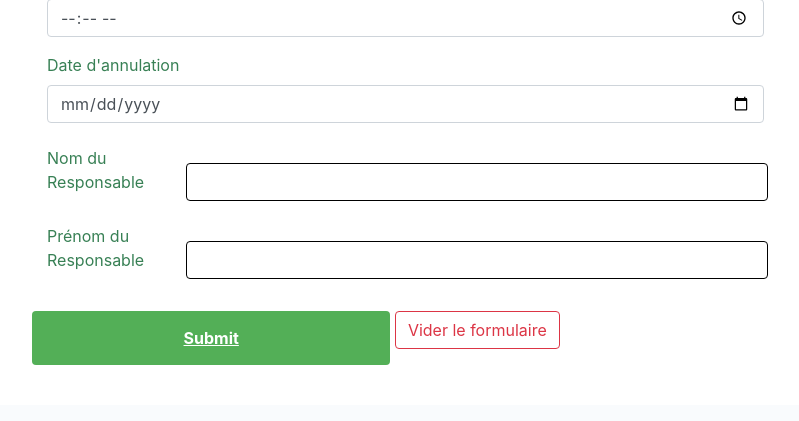
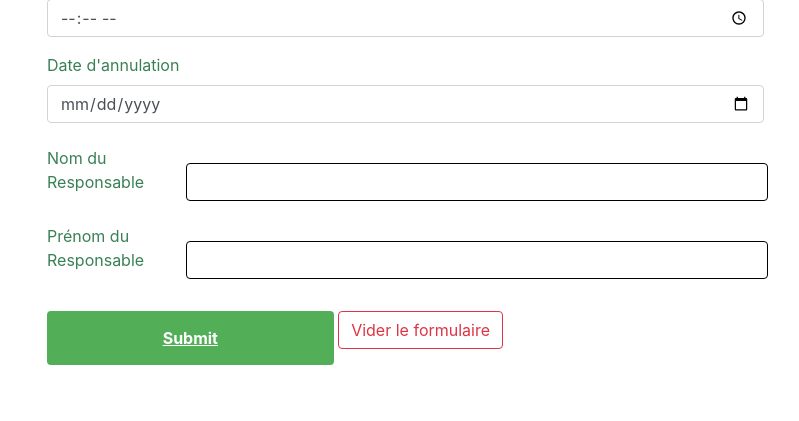
Before and after one commit to Dwarter-dev/Projet_VVA, a PHP site: page /index.php?page=creeActivite in a window 1280 px wide. Shown: the part 717-1138 px from the top of the page, without its empty margins (160-959 px from the left). Before the commit the page ends 1082 px from the top, so only its background shows below. Run offline with PHP 8.4, Linux system fonts and the light colour scheme; the visitor is signed in with stand-in values (Sample User, id 1); some libraries are stand-ins or nearby versions.

Commit message:
Replacement des boutons

```diff
--- a/vue/activite/creeActivite.php
+++ b/vue/activite/creeActivite.php
@@ -72,6 +72,8 @@
     <label for="prenomRActivite" class="col-sm-2 col-form-label col-form-label">Prénom du Responsable</label>
     <input name="PRENOMRESP" id="PRENOMRESP" type="text" class="form-control">
   </div>
-		<input  type="submit" name="envoyer" class="btn btn-outline-light">
+  <div class="form-group col-10">
+    <input type="submit" name="envoyer"class="btn btn-outline-light">
     <button type="reset" class="btn btn-outline-danger">Vider le formulaire</button>
+  </div>
 </form>
--- a/vue/animation/creeAnimation.php
+++ b/vue/animation/creeAnimation.php
@@ -80,6 +80,8 @@
     <label for="descripAnimation">Description</label>
     <textarea name="DESCRIPTANIM" id="DESCRIPTANIM" type="text" class="form-control" id="descripAnimation" rows="3"></textarea>
   </div>
-		<input type="submit" name="envoyer"class="btn btn-outline-light">
+  <div class="form-group col-10">
+    <input type="submit" name="envoyer"class="btn btn-outline-light">
     <button type="reset" class="btn btn-outline-danger">Vider le formulaire</button>
+  </div>
 </form>
```
